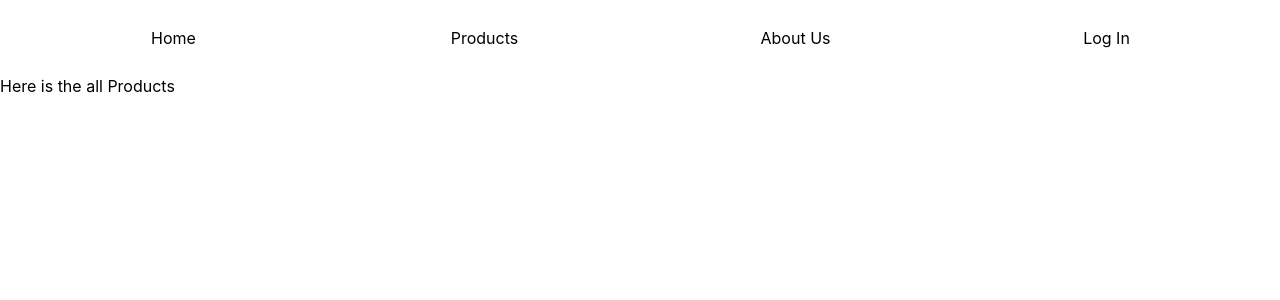
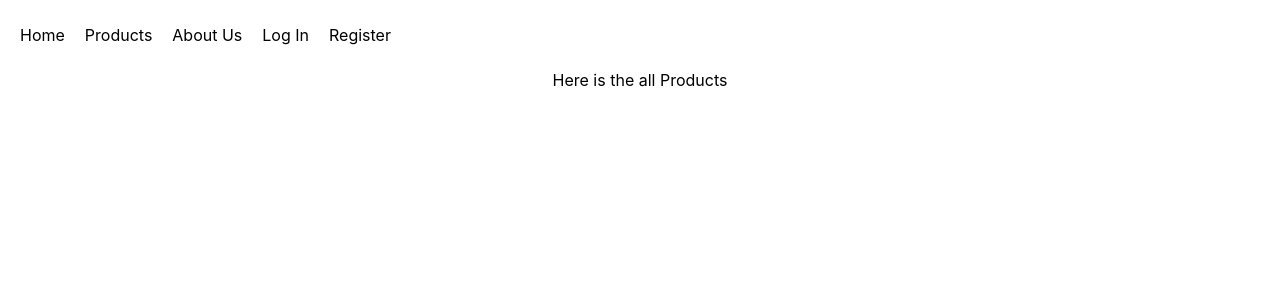
Before and after one commit to asshames/react-ecom-frontend, a React (Create React App) app: page / in a window 1280 px wide. Shown: the top 300 px of the page. Built offline with nearby package versions, Linux system fonts and the light colour scheme.

Commit message:
adding component to use more conbiniate

```diff
--- a/src/component/Navigation/NavigationItems/NavigationItem/NavigationItem.js
+++ b/src/component/Navigation/NavigationItems/NavigationItem/NavigationItem.js
@@ -4,7 +4,9 @@ import classes from "./NavigationItem.module.css";
 const NavigationItem = (props) => {
     return(
         <li className={classes.NavigationItem}>
-                {props.children}
+                <a href="/">
+                    {props.children}
+                </a>
         </li>
     );
 };
--- a/src/component/Navigation/NavigationItems/NavigationItem/NavigationItem.module.css
+++ b/src/component/Navigation/NavigationItems/NavigationItem/NavigationItem.module.css
@@ -4,3 +4,38 @@
     box-sizing: border-box;
     width: 100%;
 }
+
+.NavigationItem a {
+    color: black;
+    text-decoration: none;
+    width: 100%;
+    box-sizing: border-box;
+    display: block;
+}
+
+.NavigationItem a:hover,
+.NavigationItem a:active {
+    color: brown;
+}
+
+@media (min-width : 500px) {
+    .NavigationItem {
+        margin: 5px 0px;
+        display: flex;
+        width: auto;
+        height: 100%;
+        align-items: center;
+    }
+
+    .NavigationItem a {
+        color: black;
+        height: 100%;
+        padding: 10px;
+    }
+
+    .NavigationItem a:hover,
+    .NavigationItem a:active {
+        color: brown;
+    }
+
+}
--- a/src/component/Navigation/NavigationItems/NavigationItems.js
+++ b/src/component/Navigation/NavigationItems/NavigationItems.js
@@ -1,15 +1,17 @@
 import React from "react";
+
 import classes from "./NavigationItems.module.css";
 import NavigationItem from "./NavigationItem/NavigationItem";
 
 const NavigationItems = () =>{
     return(
-        <div className={classes.NavigationItems}>
+        <ul className={classes.NavigationItems}>
             <NavigationItem>Home</NavigationItem>
             <NavigationItem>Products</NavigationItem>
             <NavigationItem>About Us</NavigationItem>
             <NavigationItem>Log In</NavigationItem>
-        </div>
+            <NavigationItem>Register</NavigationItem>
+        </ul>
     );
 };
 
--- a/src/component/Navigation/NavigationItems/NavigationItems.module.css
+++ b/src/component/Navigation/NavigationItems/NavigationItems.module.css
@@ -1,6 +1,9 @@
-.NavigationItems{
+.NavigationItems {
     margin: 10px;
-    padding: 8px;
+    padding: 0px;
     text-align: center;
     display: flex;
+    flex-flow: row;
+    list-style: none;
+    height: 100%;
 }
--- a/src/component/Products/Products.js
+++ b/src/component/Products/Products.js
@@ -1,8 +1,11 @@
 import React from "react";
+import classes from "./Products.module.css";
 
 const Products = () => {
     return (
-        <div> Here is the all Products</div>
+        <div className={classes.Products}>
+            Here is the all Products
+        </div>
     );
 };
 
--- /dev/null
+++ b/src/component/Products/Products.module.css
@@ -0,0 +1,5 @@
+.Products {
+    margin: 0;
+    padding: 0;
+    text-align: center;
+}
--- a/src/containers/Products/Products.js
+++ b/src/containers/Products/Products.js
@@ -1,8 +1,9 @@
 import React from "react";
+import Product from "../../component/Products/Products";
 
 const Products = () => {
     return (
-        <div> Here is the all Products</div>
+        <Product />
     );
 };
 
```
